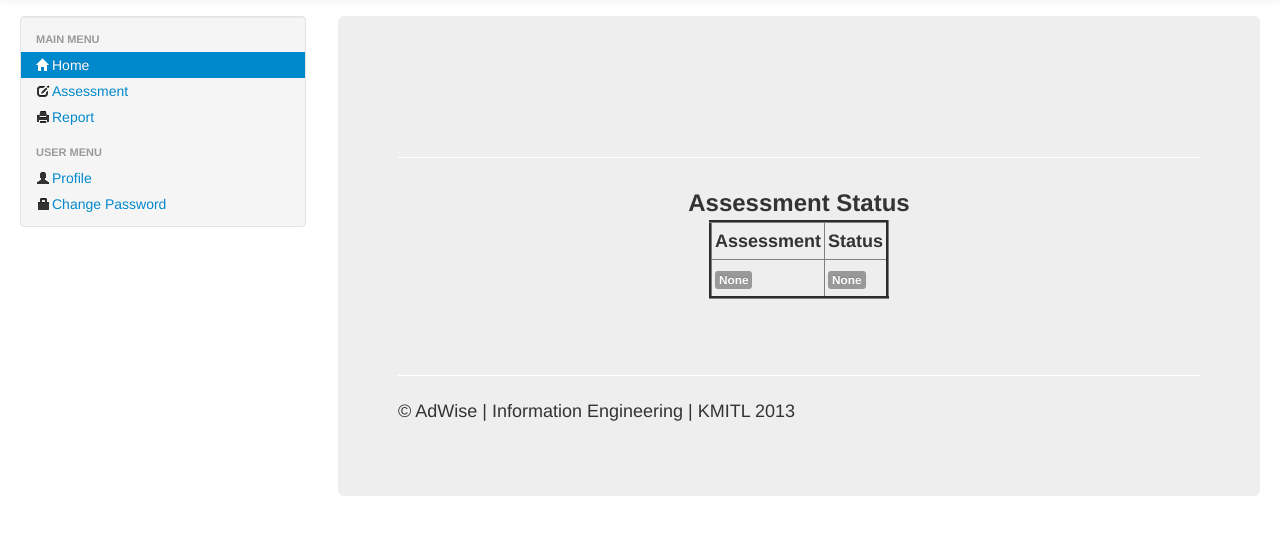
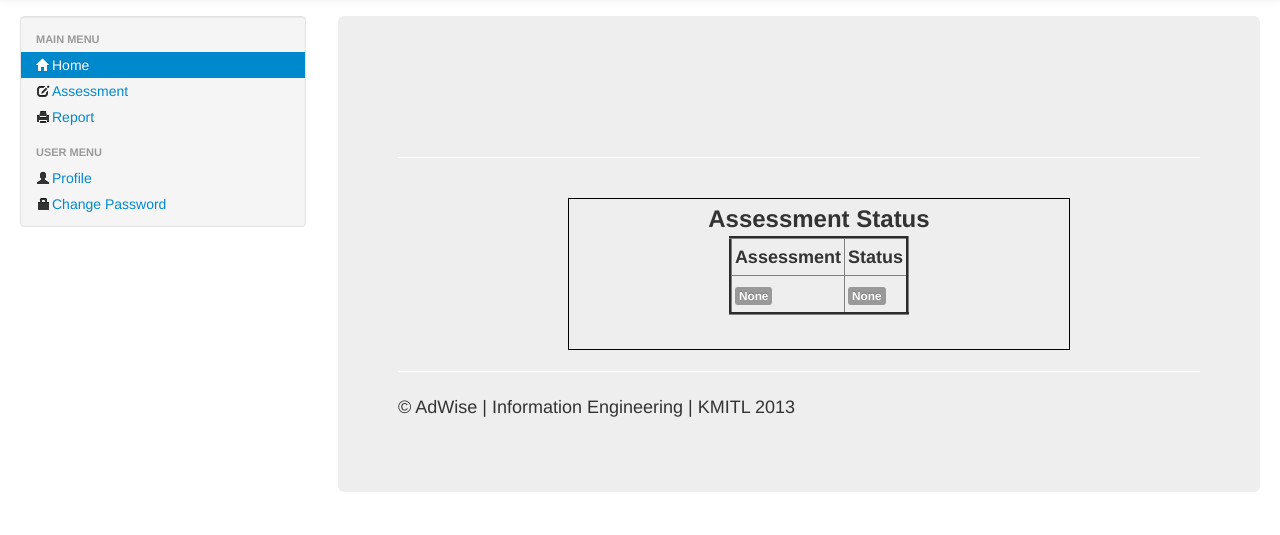
Before and after one commit to yothinix/AdWise, a CodeIgniter app: page /ci/index.php/user/dashboard in a window 1280 px wide. Shown: the part 44-579 px from the top of the page. Run offline with CodeIgniter, Linux system fonts and the light colour scheme; data that the repository does not hold is empty.

Commit message:
Fix Status ASM

```diff
--- a/application/views/dashboard.php
+++ b/application/views/dashboard.php
@@ -42,10 +42,12 @@
 <br>
 <hr>
 <div class="container-fluid">
+    <div style="border:1px solid black;width:500px;height:150px;overflow:scroll;overflow-y:scroll;overflow-x:hidden;margin-left: 150px;margin-top: 20px;">
+
 
         <p style="width:250%;">
-            <div class="modal-body" style="margin-top: -25px; text-align: center;">
-                <div style="margin-top: -20px">
+            <div class="modal-body" style="margin-top: -40px; text-align: center;">
+                <div style="margin-top: -10px">
                     <?php
                     $ID=0;
                     $userID = $this->session->userdata('user_id');
@@ -86,7 +88,7 @@
                     </div>
         </p>
         </div>
-
+ </div>
 
 <?php echo form_close(); ?>
 
```
